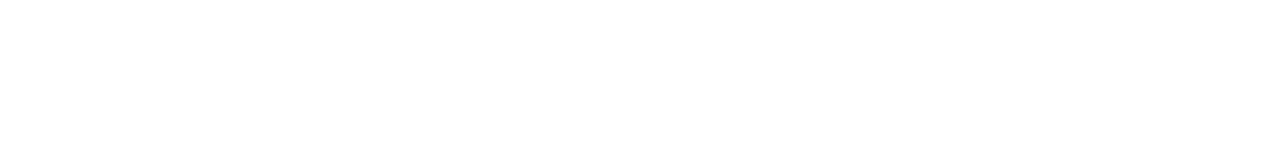
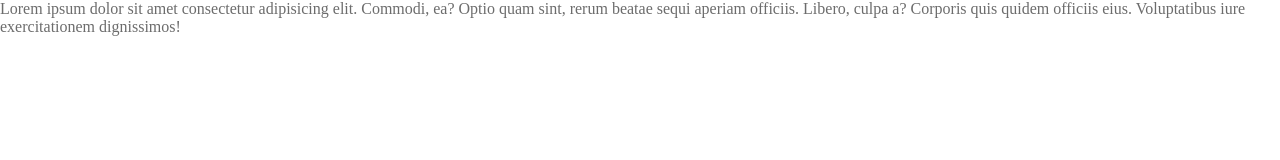
Before and after one commit to HenriqueMagno/projeto-travegram, a plain HTML site: page index.html in a window 1280 px wide. Drawn offline with Linux system fonts and the light colour scheme; files that its build step writes are made by us from their sources; files whose address does not match are found by name.

Commit message:
initial style guide

```diff
--- a/index.html
+++ b/index.html
@@ -7,6 +7,8 @@
     <link rel="stylesheet" href="style/index.css">
 </head>
 <body>
-
+    <p>
+        Lorem ipsum dolor sit amet consectetur adipisicing elit. Commodi, ea? Optio quam sint, rerum beatae sequi aperiam officiis. Libero, culpa a? Corporis quis quidem officiis eius. Voluptatibus iure exercitationem dignissimos!
+    </p>
 </body>
 </html>
--- a/styles/global.css
+++ b/styles/global.css
@@ -3,3 +3,17 @@
     padding: 0;
     box-sizing: border-box;
 }
+:root {
+    --brand-color: #EF5F4C;
+    --shape-transparency: #ffffff8f;
+    --background-color: #FFFFFF;
+    --surface-color: #F5F5F5;
+    --skeleton-color: #d9d9d9;
+    --text-color-primary: #313131;
+    --text-color-secondary: #6c6c6c;
+}
+
+body {
+    color: var(--text-color-secondary);
+    background-color: var(--background-color);
+}
```
Also changed, not shown: assets/AirplaneTilt.svg (added), assets/Image 01.png (added), assets/Image 02.png (added), assets/Image 03.png (added), assets/Image 04.png (added), assets/Image 05.png (added), assets/Image 06.png (added), assets/Image 07.png (added), assets/Image 08.png (added), assets/Image 09.png (added), assets/Image 10.png (added), assets/Image 11.png (added), assets/Image.svg (added), assets/Logo.svg (added), 2 more files, 1 other file.
